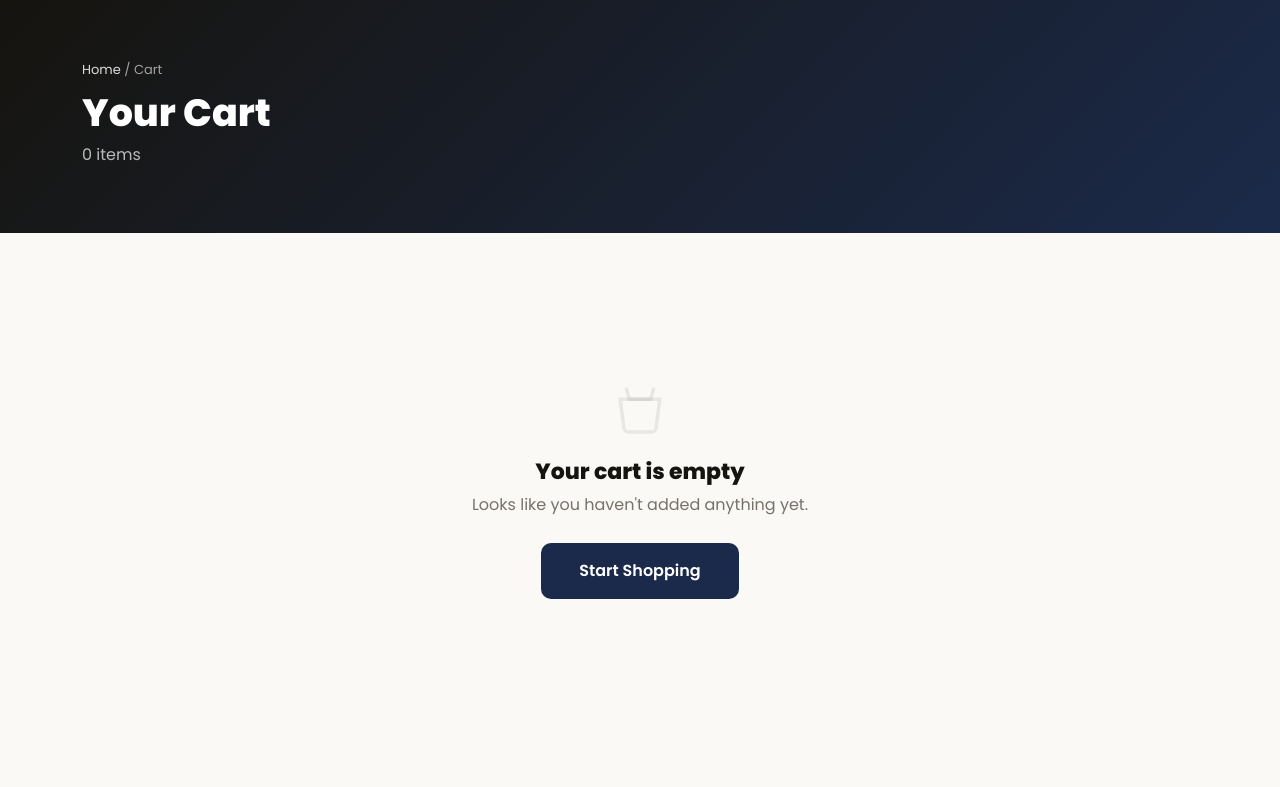
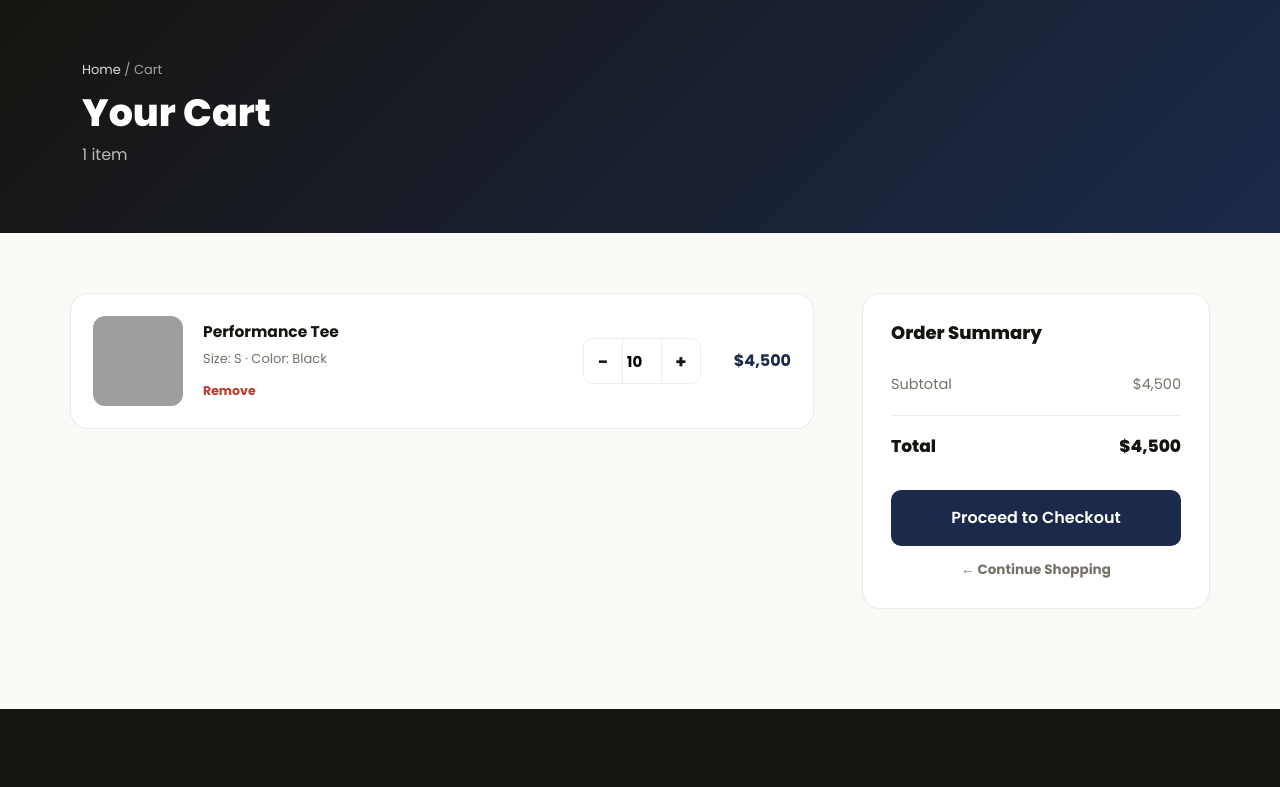
Before and after one commit to mohamedorabii/BeFit-Store, a Laravel app: page /cart in a window 1280 px wide. Shown: the part 139-926 px from the top of the page. Run offline with Laravel 12, Linux system fonts and the light colour scheme; a user stored in the database is signed in; data comes from the database, SQL or seed files in the repository; tables that the repository leaves empty hold one stand-in row (values such as "Sample post"); some libraries are stand-ins or nearby versions; grey boxes are pictures that could not be loaded.

Commit message:
fix: checkout DB cart + guest cart merge on login

```diff
--- a/app/Http/Controllers/CartController.php
+++ b/app/Http/Controllers/CartController.php
@@ -2,83 +2,74 @@
 
 namespace App\Http\Controllers;
 
-use Illuminate\Http\Request;
-use Illuminate\Support\Str;
+use App\Http\Requests\AddToCartRequest;
+use App\Http\Requests\UpdateCartRequest;
+use App\Models\Cart;
+use App\Services\CartService;
+use Illuminate\Support\Facades\Auth;
 
 class CartController extends Controller
 {
-    /**
-     * Show the cart page.
-     *
-     * TODO: once a real Cart model / CartService exists (same pattern as
-     * OrabyStore's CartService), swap the session array below for it —
-     * the view only needs $items (array) and $subtotal (number), so the
-     * Blade file won't need to change.
-     */
+    public function __construct(protected CartService $cartService) {}
+
+    private function identifier(): array
+    {
+        return $this->cartService->getIdentifier(
+            Auth::check() ? Auth::id() : null,
+            session()->getId()
+        );
+    }
+
     public function index()
     {
-        $items = session('cart', []);
-        $subtotal = collect($items)->sum(fn ($item) => $item['price'] * $item['quantity']);
+        $cartItems = $this->cartService->getCartItems($this->identifier());
+        $totals = $this->cartService->calculateTotal($cartItems);
 
-        return view('cart', compact('items', 'subtotal'));
+        return view('cart', array_merge(compact('cartItems'), $totals));
     }
 
-    public function add(Request $request)
+    public function add(AddToCartRequest $request)
     {
-        $validated = $request->validate([
-            'title' => 'required|string',
-            'price' => 'required|numeric',
-            'image' => 'nullable|string',
-            'url' => 'nullable|string',
-            'quantity' => 'nullable|integer|min:1',
-            'size' => 'nullable|string',
-            'color' => 'nullable|string',
-        ]);
+        $added = $this->cartService->addToCart(
+            $this->identifier(),
+            $request->product_id,
+            $request->quantity ?? 1,
+            $request->variant_id
+        );
 
-        $cart = session('cart', []);
-
-        // Same product + size + color combo bumps quantity instead of duplicating the row.
-        $key = Str::slug($validated['title'] . '-' . ($validated['size'] ?? '') . '-' . ($validated['color'] ?? ''));
-
-        if (isset($cart[$key])) {
-            $cart[$key]['quantity'] += $validated['quantity'] ?? 1;
-        } else {
-            $cart[$key] = [
-                'title' => $validated['title'],
-                'price' => $validated['price'],
-                'image' => $validated['image'] ?? '',
-                'url' => $validated['url'] ?? '#',
-                'size' => $validated['size'] ?? null,
-                'color' => $validated['color'] ?? null,
-                'quantity' => $validated['quantity'] ?? 1,
-            ];
+        if (! $added) {
+            return back()->withErrors([
+                'quantity' => 'The requested quantity exceeds the available stock.',
+            ]);
         }
 
-        session(['cart' => $cart]);
-
-        return back()->with('success', $validated['title'] . ' added to cart.');
+        return redirect()->route('cart')
+            ->with('success', 'Product added to cart successfully.');
     }
 
-    public function updateQuantity(Request $request, string $key)
+    public function updateQuantity(UpdateCartRequest $request, Cart $cart)
     {
-        $validated = $request->validate(['quantity' => 'required|integer|min:1']);
+        $updated = $this->cartService->updateCart(
+            $cart,
+            $request->quantity,
+            Auth::id(),
+            session()->getId()
+        );
 
-        $cart = session('cart', []);
-
-        if (isset($cart[$key])) {
-            $cart[$key]['quantity'] = $validated['quantity'];
-            session(['cart' => $cart]);
+        if (! $updated) {
+            return back()->withErrors([
+                'quantity' => 'The requested quantity is not available.',
+            ]);
         }
 
-        return back();
+        return redirect()->route('cart')
+            ->with('success', 'Cart updated successfully.');
     }
 
-    public function remove(string $key)
+    public function remove(Cart $cart)
     {
-        $cart = session('cart', []);
-        unset($cart[$key]);
-        session(['cart' => $cart]);
+        $this->cartService->removeFromCart($cart, Auth::id());
 
-        return back()->with('success', 'Item removed from cart.');
+        return redirect()->route('cart')->with('success', 'Product removed from cart successfully.');
     }
 }
--- /dev/null
+++ b/app/Listeners/MergeGuestCart.php
@@ -0,0 +1,46 @@
+<?php
+
+namespace App\Listeners;
+
+use App\Models\Cart;
+use Illuminate\Auth\Events\Login;
+
+class MergeGuestCart
+{
+    public function handle(Login $event): void
+    {
+        $user = $event->user;
+        $sessionId = request()->cookie(config('session.cookie'));
+
+        if (! $sessionId) {
+            return;
+        }
+
+        $guestItems = Cart::whereNull('user_id')
+            ->where('session_id', $sessionId)
+            ->get();
+
+        foreach ($guestItems as $guestItem) {
+            $userItem = Cart::where('user_id', $user->id)
+                ->where('product_id', $guestItem->product_id)
+                ->where('variant_id', $guestItem->variant_id)
+                ->first();
+
+            if ($userItem) {
+                $maxStock = $guestItem->variant->stock ?? 0;
+
+                $userItem->update([
+                    'quantity' => min($userItem->quantity + $guestItem->quantity, $maxStock),
+                ]);
+
+                $guestItem->delete();
+                continue;
+            }
+
+            $guestItem->update([
+                'user_id' => $user->id,
+                'session_id' => null,
+            ]);
+        }
+    }
+}
--- a/app/Providers/AppServiceProvider.php
+++ b/app/Providers/AppServiceProvider.php
@@ -2,7 +2,10 @@
 
 namespace App\Providers;
 
+use App\Listeners\MergeGuestCart;
+use Illuminate\Auth\Events\Login;
 use Illuminate\Pagination\Paginator;
+use Illuminate\Support\Facades\Event;
 use Illuminate\Support\ServiceProvider;
 
 class AppServiceProvider extends ServiceProvider
@@ -15,5 +18,6 @@ class AppServiceProvider extends ServiceProvider
     public function boot(): void
     {
         Paginator::useBootstrapFive();
+        Event::listen(Login::class, MergeGuestCart::class);
     }
 }
--- /dev/null
+++ b/app/Services/CartService.php
@@ -0,0 +1,148 @@
+<?php
+
+namespace App\Services;
+
+use App\Models\Cart;
+use App\Models\Product;
+
+class CartService
+{
+    public function getIdentifier($userId = null, $sessionId = null): array
+    {
+        return $userId
+            ? ['user_id' => $userId]
+            : ['session_id' => $sessionId];
+    }
+
+    public function getCartItems(array $identifier)
+    {
+        return Cart::where($identifier)
+            ->whereHas('product', function ($query) {
+                $query->where('status', 1)
+                    ->whereHas('category', function ($q) {
+                        $q->where('status', 1);
+                    });
+            })
+            ->with(['product.primaryImage', 'variant.color', 'variant.size'])
+            ->get();
+    }
+
+    public function calculateTotal($cartItems): array
+    {
+        $total = $cartItems->sum(function ($item) {
+            if (! $item->product) {
+                return 0;
+            }
+
+            return $item->unit_price * $item->quantity;
+        });
+
+        return compact('total');
+    }
+
+    public function addToCart(array $identifier, int $productId, int $quantity, int $variantId): bool
+    {
+        $product = Product::where('status', 1)
+            ->with(['variants'])
+            ->whereHas('category', fn($q) => $q->where('status', 1))
+            ->find($productId);
+
+        if (! $product) {
+            return false;
+        }
+
+        $variant = $product->variants->firstWhere('id', $variantId);
+
+        if (! $variant) {
+            return false;
+        }
+
+        $cartItem = Cart::where($identifier)
+            ->where('product_id', $productId)
+            ->where('variant_id', $variantId)
+            ->first();
+
+        $newQuantity = ($cartItem?->quantity ?? 0) + $quantity;
+
+        if ($newQuantity > $variant->stock) {
+            return false;
+        }
+
+        if ($cartItem) {
+            $cartItem->update(['quantity' => $newQuantity]);
+        } else {
+            Cart::create([
+                ...$identifier,
+                'product_id' => $productId,
+                'variant_id' => $variantId,
+                'quantity' => $quantity,
+            ]);
+        }
+
+        return true;
+    }
+
+    public function updateCart(Cart $cart, int $quantity, ?int $userId, ?string $sessionId = null): bool
+    {
+        $cart->loadMissing(['product', 'variant']);
+
+        if ($userId === null) {
+            if ($cart->session_id !== $sessionId) {
+                return false;
+            }
+        } elseif ($cart->user_id !== $userId) {
+            return false;
+        }
+
+        if (! $cart->product || $quantity > $cart->available_stock) {
+            return false;
+        }
+
+        $cart->update(['quantity' => $quantity]);
+
+        return true;
+    }
+
+    public function removeFromCart(Cart $cart, ?int $userId): bool
+    {
+        if ($userId === null) {
+            $cart->delete();
+
+            return true;
+        }
+
+        if ($cart->user_id !== $userId) {
+            return false;
+        }
+
+        $cart->delete();
+
+        return true;
+    }
+
+    public function clearCart(array $identifier): void
+    {
+        Cart::where($identifier)->delete();
+    }
+    public function mergeCart(string $sessionId, int $userId): void
+    {
+        $guestItems = Cart::where('session_id', $sessionId)->get();
+
+        foreach ($guestItems as $guestItem) {
+            $existing = Cart::where('user_id', $userId)
+                ->where('product_id', $guestItem->product_id)
+                ->where('variant_id', $guestItem->variant_id)
+                ->first();
+
+            if ($existing) {
+                $existing->update(['quantity' => $existing->quantity + $guestItem->quantity]);
+                $guestItem->delete();
+            } else {
+                $guestItem->update([
+                    'user_id' => $userId,
+                    'session_id' => null,
+                ]);
+            }
+        }
+    }
+}
--- a/resources/views/cart.blade.php
+++ b/resources/views/cart.blade.php
@@ -10,7 +10,7 @@
                 <a href="{{ url('/') }}">Home</a> / Cart
             </div>
             <h1>Your Cart</h1>
-            <p>{{ count($items) }} {{ count($items) === 1 ? 'item' : 'items' }}</p>
+            <p>{{ $cartItems->count() }} {{ $cartItems->count() === 1 ? 'item' : 'items' }}</p>
         </div>
     </div>
 
@@ -20,7 +20,7 @@
             <div class="alert alert-success">{{ session('success') }}</div>
         @endif
 
-        @if (empty($items))
+        @if ($cartItems->isEmpty())
 
             <div class="empty-cart">
                 <svg width="56" height="56" viewBox="0 0 24 24" fill="none" stroke="currentColor" stroke-width="1.5">
@@ -37,38 +37,34 @@
 
                 <div class="col-lg-8">
                     <div class="cart-items">
-                        @foreach ($items as $key => $item)
+                        @foreach ($cartItems as $item)
                             <div class="cart-row">
-                                <a href="{{ url($item['url']) }}" class="cart-thumb">
-                                    <img src="{{ $item['image'] }}" alt="{{ $item['title'] }}" width="90" height="90">
+                                <a href="{{ url('/product/' . $item->product->slug) }}" class="cart-thumb">
+                                    <img src="{{ $item->product->primaryImage->image ?? '' }}" alt="{{ $item->product->name_en }}" width="90" height="90">
                                 </a>
 
                                 <div class="cart-row-info">
-                                    <a href="{{ url($item['url']) }}" class="cart-row-title">{{ $item['title'] }}</a>
-                                    @if ($item['size'] || $item['color'])
+                                    <a href="{{ url('/product/' . $item->product->slug) }}" class="cart-row-title">{{ $item->product->name_en }}</a>
                                     <div class="cart-row-meta">
-                                            @if ($item['size']) Size: {{ $item['size'] }} @endif
-                                            @if ($item['size'] && $item['color']) &middot; @endif
-                                            @if ($item['color']) Color: {{ $item['color'] }} @endif
+                                        Size: {{ $item->variant->size->name_en }} &middot; Color: {{ $item->variant->color->name_en }}
                                     </div>
-                                    @endif
 
-                                    <form action="{{ url('/cart/remove/' . $key) }}" method="POST" class="cart-remove-form">
+                                    <form action="{{ url('/cart/remove/' . $item->id) }}" method="POST" class="cart-remove-form">
                                         @csrf
                                         @method('DELETE')
                                         <button type="submit">Remove</button>
                                     </form>
                                 </div>
 
-                                <form action="{{ url('/cart/update/' . $key) }}" method="POST" class="qty-stepper cart-row-qty">
+                                <form action="{{ url('/cart/update/' . $item->id) }}" method="POST" class="qty-stepper cart-row-qty">
                                     @csrf
                                     @method('PATCH')
-                                    <button type="submit" name="quantity" value="{{ max(1, $item['quantity'] - 1) }}">−</button>
-                                    <input type="number" value="{{ $item['quantity'] }}" readonly>
-                                    <button type="submit" name="quantity" value="{{ $item['quantity'] + 1 }}">+</button>
+                                    <button type="submit" name="quantity" value="{{ max(1, $item->quantity - 1) }}">−</button>
+                                    <input type="number" value="{{ $item->quantity }}" readonly>
+                                    <button type="submit" name="quantity" value="{{ $item->quantity + 1 }}">+</button>
                                 </form>
 
-                                <div class="cart-row-price">${{ number_format($item['price'] * $item['quantity'], 0) }}</div>
+                                <div class="cart-row-price">${{ number_format($item->unit_price * $item->quantity, 0) }}</div>
                             </div>
                         @endforeach
                     </div>
@@ -79,15 +75,11 @@
     <h4>Order Summary</h4>
     <div class="summary-line">
         <span>Subtotal</span>
-                            <span>${{ number_format($subtotal, 0) }}</span>
-                        </div>
-                        <div class="summary-line">
-                            <span>Shipping</span>
-                            <span>{{ $subtotal >= 100 ? 'Free' : '$8' }}</span>
+        <span>${{ number_format($total, 0) }}</span>
     </div>
     <div class="summary-line summary-total">
         <span>Total</span>
-                            <span>${{ number_format($subtotal + ($subtotal >= 100 ? 0 : 8), 0) }}</span>
+        <span>${{ number_format($total, 0) }}</span>
     </div>
     <a href="{{ url('/checkout') }}" class="btn-main d-block text-center">Proceed to Checkout</a>
     <a href="{{ url('/shop') }}" class="continue-shopping">← Continue Shopping</a>
--- a/routes/web.php
+++ b/routes/web.php
@@ -46,8 +46,10 @@ Route::get('/categories', [CategoryController::class, 'index'])->name('categorie
 
 Route::get('/cart', [CartController::class, 'index'])->name('cart');
 Route::post('/cart/add', [CartController::class, 'add'])->name('cart.add');
-Route::patch('/cart/update/{key}', [CartController::class, 'updateQuantity'])->name('cart.update');
-Route::delete('/cart/remove/{key}', [CartController::class, 'remove'])->name('cart.remove');
+Route::patch('/cart/update/{cart}', [CartController::class, 'updateQuantity'])->name('cart.update');
+Route::delete('/cart/remove/{cart}', [CartController::class, 'remove'])->name('cart.remove');
+
+
 
 Route::get('/checkout', [CheckoutController::class, 'index'])->name('checkout');
 Route::post('/checkout', [CheckoutController::class, 'store'])->name('checkout.store');
```
Also changed, not shown: app/Http/Controllers/Auth/LoginController.php (+0 -21 lines), app/Http/Controllers/CheckoutController.php (+25 -19 lines), app/Http/Requests/AddToCartRequest.php (added, +22 -0 lines), app/Http/Requests/CheckoutRequest.php (added, +25 -0 lines), app/Http/Requests/UpdateCartRequest.php (added, +20 -0 lines), app/Models/Cart.php (added, +41 -0 lines), resources/views/checkout.blade.php (+25 -12 lines), resources/views/product.blade.php (+22 -20 lines), .config/psysh/manual_update_check.json (added), database/migrations/2026_09_05_000917_create_carts_table.php (added), 2 other files. Lines whose indentation alone changed are shown as unchanged.
